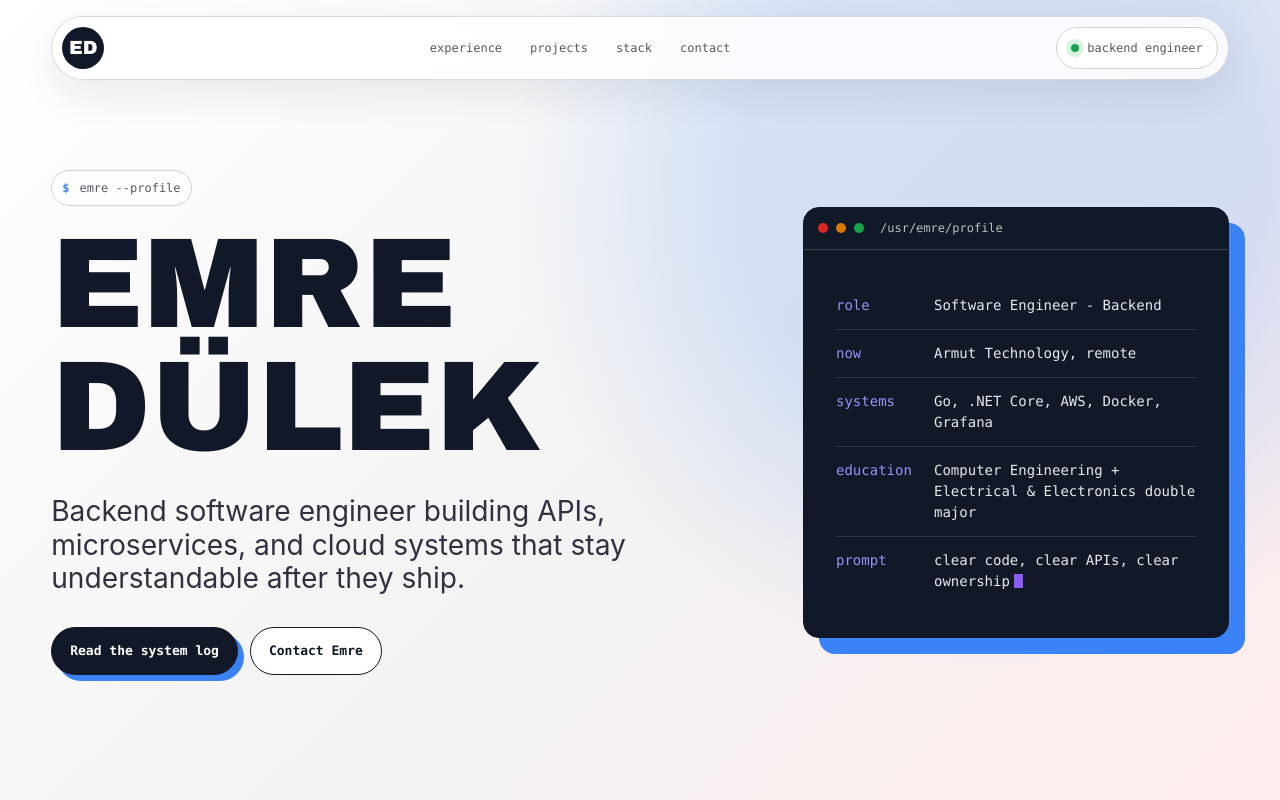
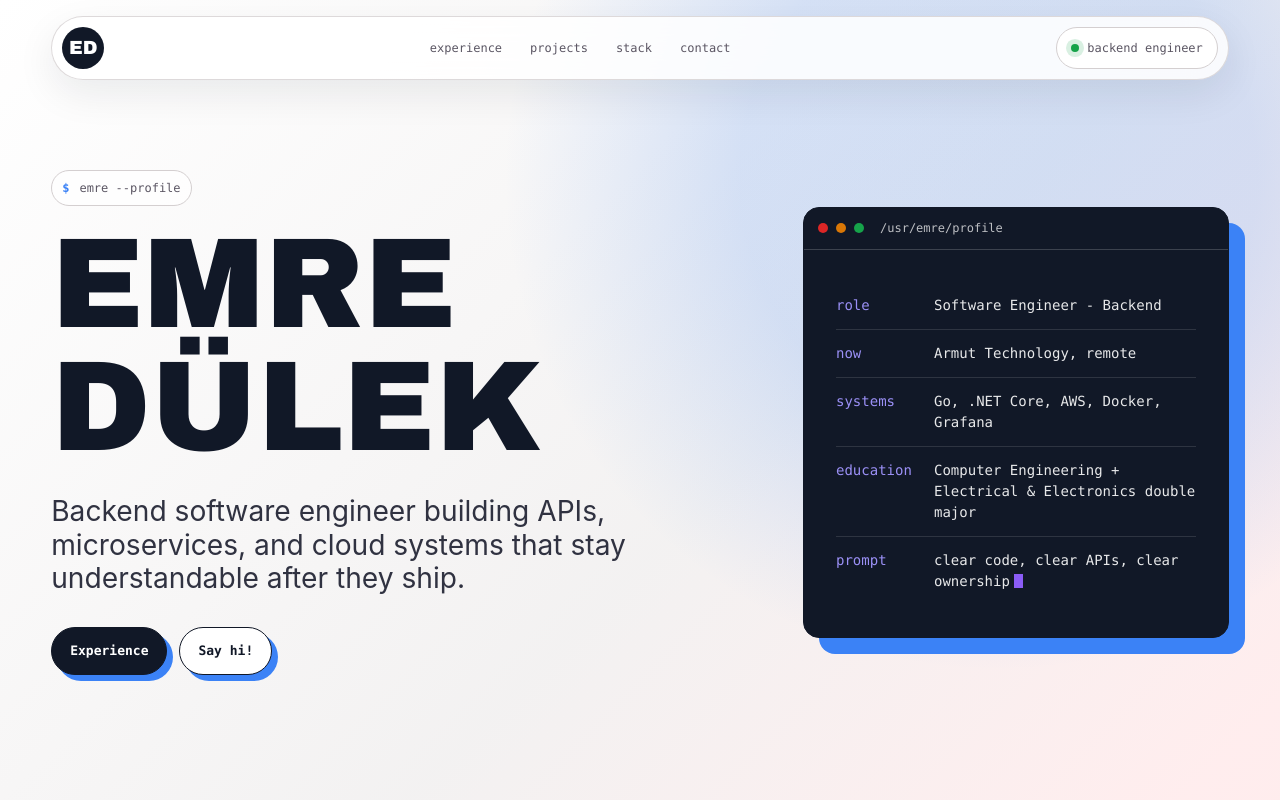
Before and after one commit to 7emredulek7/emre-dulek-bio, a React (Vite) app: page / in a window 1280 px wide. Shown: the top 800 px of the page. Built offline with nearby package versions, Linux system fonts and the light colour scheme.

Commit message:
update experience and contact me

```diff
--- a/src/App.jsx
+++ b/src/App.jsx
@@ -141,10 +141,10 @@ function Hero() {
           </p>
           <div className="hero-actions">
             <a className="button primary" href="#experience">
-              Read the system log
+              Experience
             </a>
             <a className="button secondary" href="mailto:7emredulek7@gmail.com">
-              Contact Emre
+              Say hi!
             </a>
           </div>
         </div>
--- a/src/styles.css
+++ b/src/styles.css
@@ -291,6 +291,7 @@ h1 {
 
 .button.secondary {
   background: var(--surface);
+  box-shadow: 6px 6px 0 var(--primary);
 }
 
 .button:hover,
```
Also changed, not shown: 4 other files (tests, documents, lock files or other folders).
